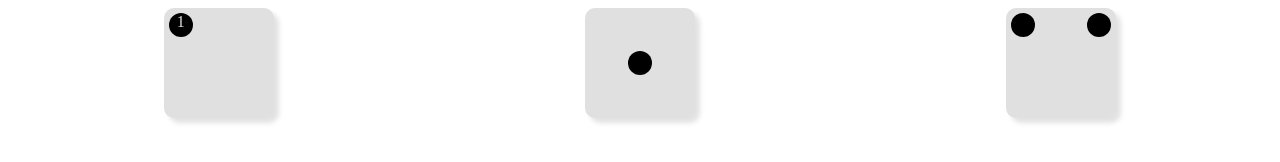
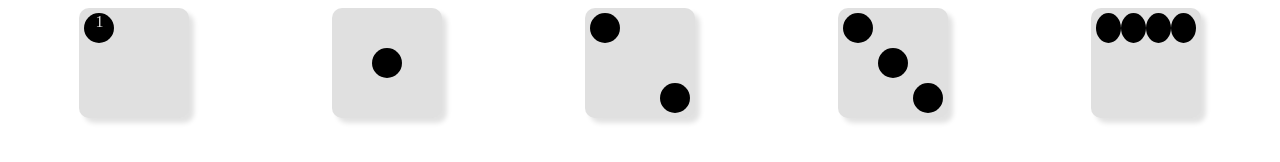
Before and after one commit to lasthelloworld/myProjects, a plain HTML site: page 前端/flexDemo/index.html in a window 1280 px wide. Drawn offline with Linux system fonts and the light colour scheme.

Commit message:
弹性布局

```diff
--- a/前端/flexDemo/css/flex.css
+++ b/前端/flexDemo/css/flex.css
@@ -22,8 +22,8 @@
 /*筛子公用类样式*/
 .item {
     display: block;
-    width:24px;
-    height: 24px;
+    width:30px;
+    height: 30px;
     border-radius: 50%;
     background:#000000;
     color: #e0e0e0;
@@ -41,11 +41,20 @@
 
 
 .two {
-    justify-content: space-between;
+   justify-content: space-between;
 }
 
+.two .item:nth-child(2){
+        align-self: flex-end;
 }
-.two .item:nth-child(2){
+
+
+.three {
+     justify-content: space-between;
+}
+.three .item:nth-child(2){
     align-self: center;
+}
+.three .item:nth-child(3){
     align-self: flex-end;
 }
--- a/前端/flexDemo/index.html
+++ b/前端/flexDemo/index.html
@@ -21,6 +21,19 @@
             <div class="item"></div>
             <div class="item"></div>
         </div>
+        <!--3-->
+        <div class="box three">
+            <div class="item"></div>
+            <div class="item"></div>
+            <div class="item"></div>
+        </div>
+        <!--4-->
+        <div class="box four">
+            <div class="item"></div>
+            <div class="item"></div>
+            <div class="item"></div>
+            <div class="item"></div>
+        </div>
     </div>
 </body>
 
```
